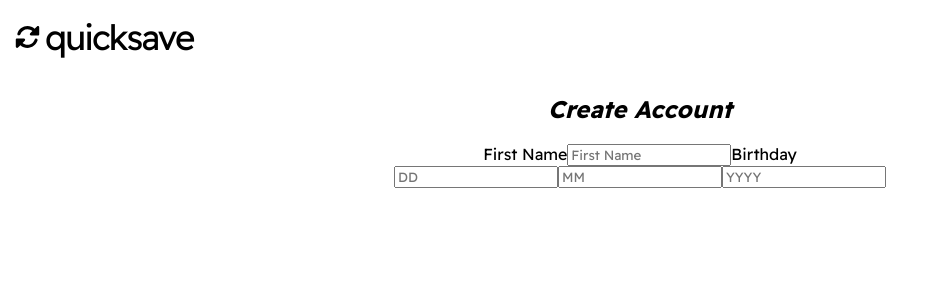
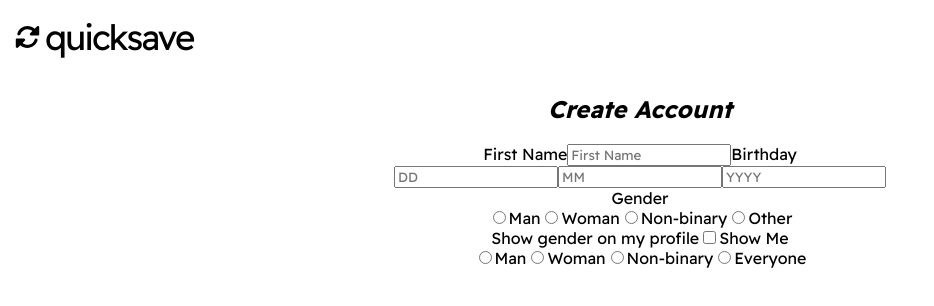
Before and after one commit to HectorDNuno/quicksave, a React (Create React App) app: page /onboarding in a window 1280 px wide. Shown: the top 306 px of the page, without its empty margins (0-934 px from the left). Built offline with nearby package versions, Linux system fonts and the light colour scheme.

Commit message:
adds form for gender

```diff
--- a/src/pages/Onboarding.js
+++ b/src/pages/Onboarding.js
@@ -61,6 +61,95 @@ const Onboarding = () => {
                 onChange={handleChange}
               />
             </div>
+
+            <label>Gender</label>
+            <div className="multiple-input-container">
+              <input
+                id="man-gender-identity"
+                type="radio"
+                name="gender_identity"
+                value="man"
+                onChange={handleChange}
+                checked={false}
+              />
+              <label htmlFor="man-gender-identity">Man</label>
+
+              <input
+                id="woman-gender-identity"
+                type="radio"
+                name="gender_identity"
+                value="woman"
+                onChange={handleChange}
+                checked={false}
+              />
+              <label htmlFor="woman-gender-identity">Woman</label>
+
+              <input
+                id="non-binary-gender-identity"
+                type="radio"
+                name="gender_identity"
+                value="non-binary"
+                onChange={handleChange}
+                checked={false}
+              />
+              <label htmlFor="non-binary-gender-identity">Non-binary</label>
+
+              <input
+                id="other-gender-identity"
+                type="radio"
+                name="gender_identity"
+                value="other"
+                onChange={handleChange}
+                checked={false}
+              />
+              <label htmlFor="other-gender-identity">Other</label>
+            </div>
+
+            <label htmlFor="show-gender">Show gender on my profile</label>
+            <input id="show-gender" type="checkbox" name="show-gender" onChange={handleChange} checked={false} />
+
+            <label>Show Me</label>
+            <div className="multiple-input-container">
+              <input
+                id="man-gender-interest"
+                type="radio"
+                name="gender_interest"
+                value="man"
+                onChange={handleChange}
+                checked={false}
+              />
+              <label htmlFor="man-gender-interest">Man</label>
+
+              <input
+                id="woman-gender-interest"
+                type="radio"
+                name="gender_interest"
+                value="woman"
+                onChange={handleChange}
+                checked={false}
+              />
+              <label htmlFor="woman-gender-interest">Woman</label>
+
+              <input
+                id="non-binary-gender-interest"
+                type="radio"
+                name="gender_interest"
+                value="non-binary"
+                onChange={handleChange}
+                checked={false}
+              />
+              <label htmlFor="non-binary-gender-interest">Non-binary</label>
+
+              <input
+                id="everyone-gender-interest"
+                type="radio"
+                name="gender_interest"
+                value="everyone"
+                onChange={handleChange}
+                checked={false}
+              />
+              <label htmlFor="everyone-gender-interest">Everyone</label>
+            </div>
           </section>
         </form>
       </div>
```
